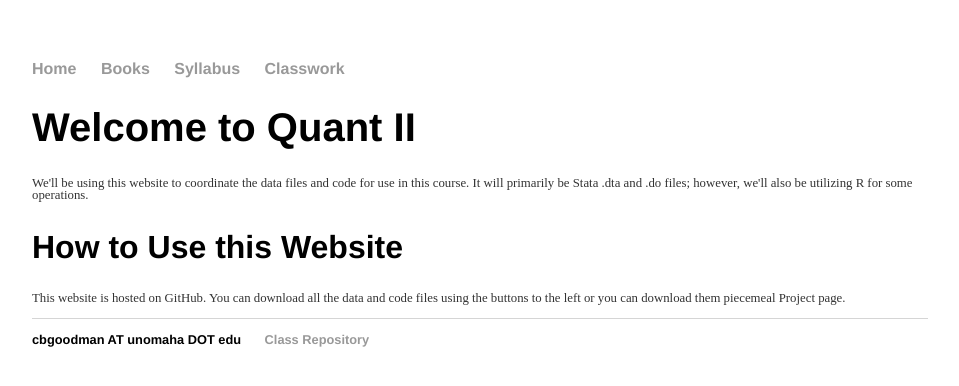
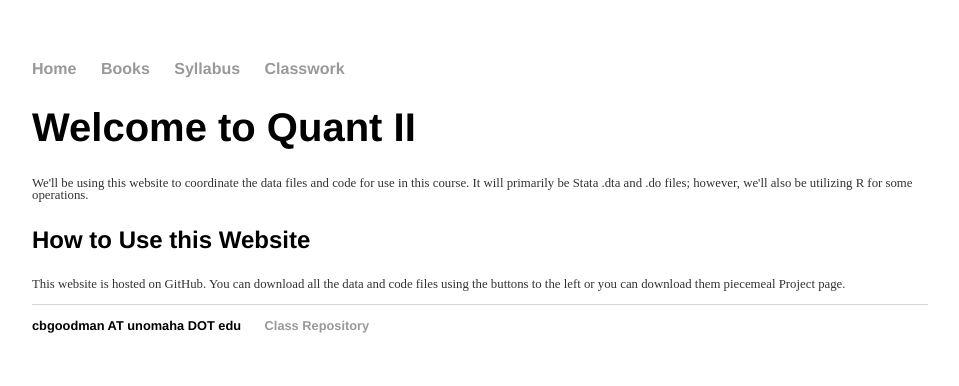
Before and after one commit to cbgoodman/uno-spa-quant-ii, a Jekyll site: the page built from index.html, in a window 1280 px wide. Shown: the top 386 px of the page, without its empty margins (160-1119 px from the left). Built offline with Jekyll 4.4.1, drawn with Linux system fonts in a browser that asks for light colours; Markdown is read by kramdown in place of the engine named in the settings.

```diff
--- a/index.html
+++ b/index.html
@@ -6,6 +6,6 @@ title: SPA Quant II
 	<h1>Welcome to Quant II</h1>
 	<p>We'll be using this website to coordinate the data files and code for use in this course. It will primarily be Stata .dta and .do files; however, we'll also be utilizing R for some operations.</p>
 
-	<h2>How to Use this Website</h2>
+	<h3>How to Use this Website</h3>
 	<p>This website is hosted on GitHub. You can download all the data and code files using the buttons to the left or you can download them piecemeal Project page.</p>
 </div><!-- /.blurb -->
```
